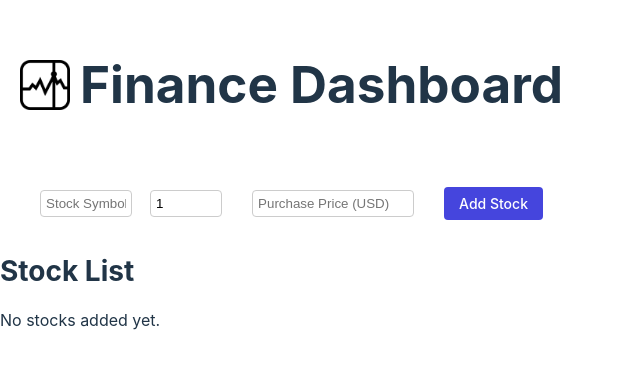
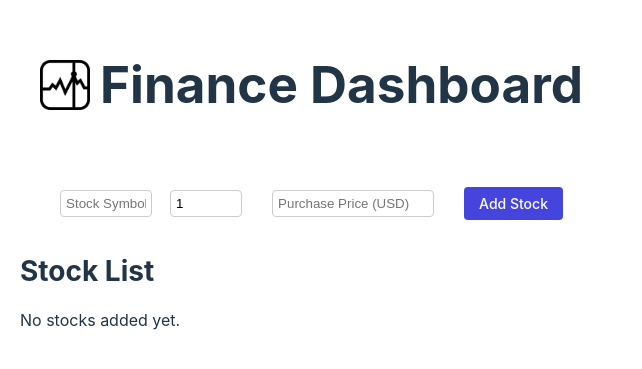
Before and after one commit to jayelinjiaqi/capstone-jayelin-se100, a React (Vite) app: page / in a window 1280 px wide. Shown: the part 225-594 px from the top of the page, without its empty margins (0-642 px from the left). Built offline with nearby package versions, Linux system fonts and the light colour scheme.

Commit message:
App.css, padding, max-width 1000 to 1500

```diff
--- a/src/App.css
+++ b/src/App.css
@@ -1,7 +1,8 @@
 .container {
-  max-width: 1000px;
+  max-width: 1500px;
   margin: auto;
   text-align: center;
+  padding: 20px;
 }
 
 .input-row {
```
